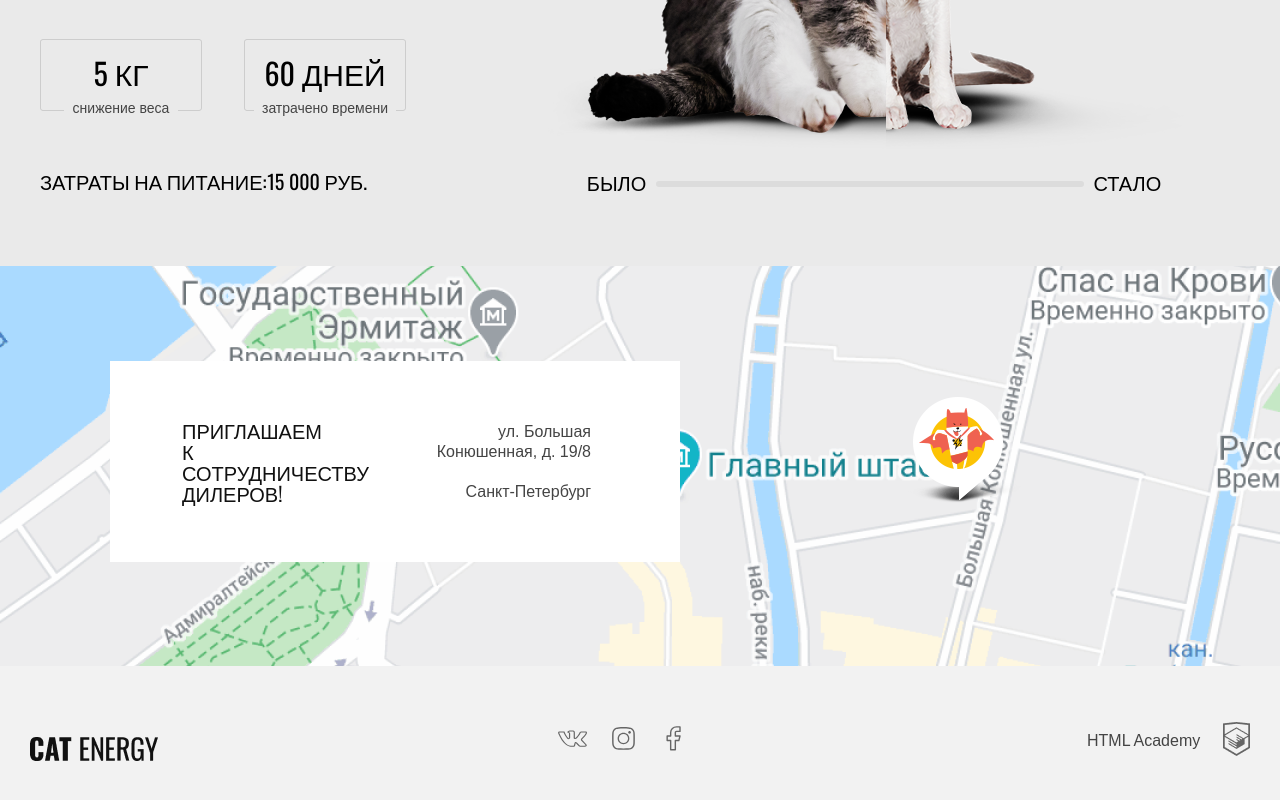
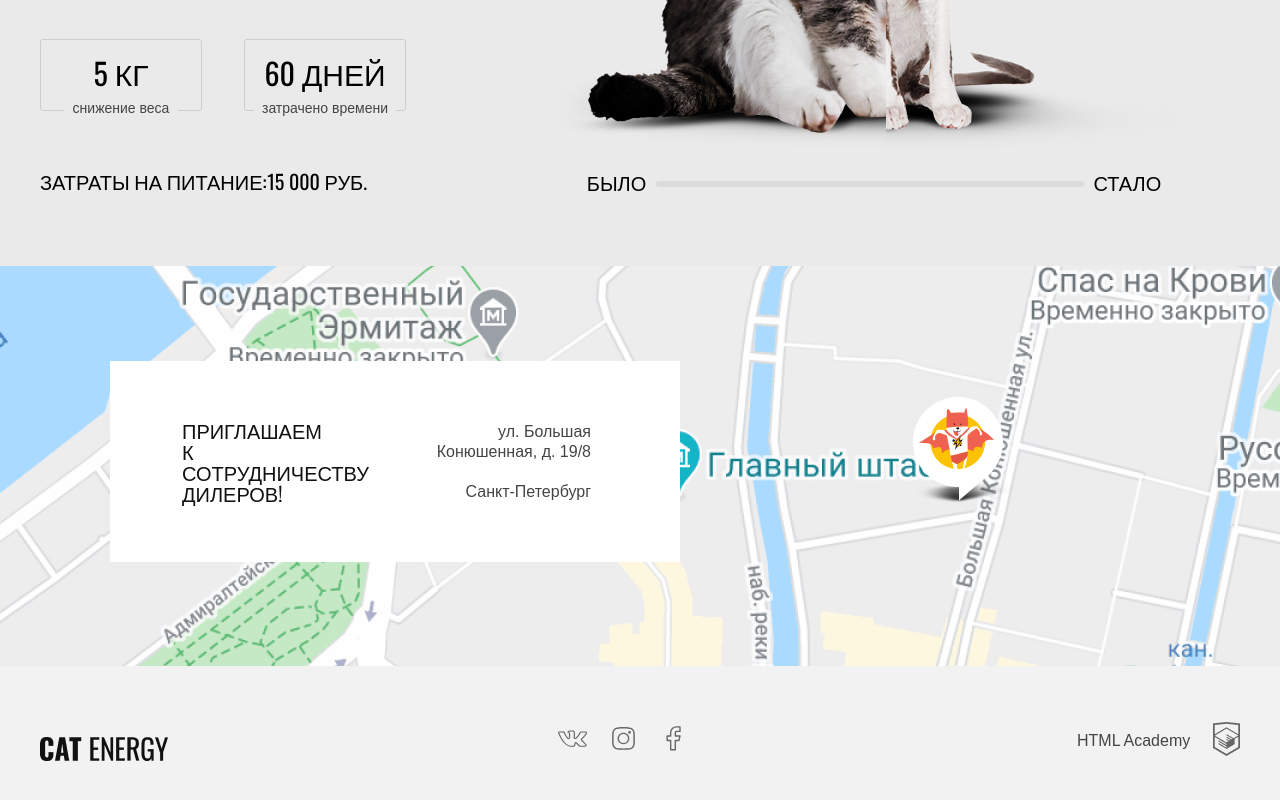
Before and after one commit to MikhailBespyatov/1501539-cat-energy-21, a website: page source/index.html in a window 1280 px wide. Shown: the part 2022-2822 px from the top of the page. Drawn offline with nearby package versions, Linux system fonts and the light colour scheme; files that its build step writes are made by us from their sources.

Commit message:
доработал футер

```diff
--- a/source/less/page-footer.less
+++ b/source/less/page-footer.less
@@ -4,7 +4,6 @@
 }
 
 .page-footer__section {
-  padding: 0 20px;
   margin: 0 auto;
   min-height: 236px;
   box-sizing: border-box;
@@ -15,12 +14,16 @@
   justify-content: space-around;
 
   @media (min-width: @tablet-width) {
-    padding: 0 30px;
     min-height: 150px;
+    width: 708px;
 
     display: flex;
     flex-direction: row;
     justify-content: space-between;
+  }
+
+  @media (min-width: @desktop-width) {
+    width: 1200px;
   }
 }
 
```
